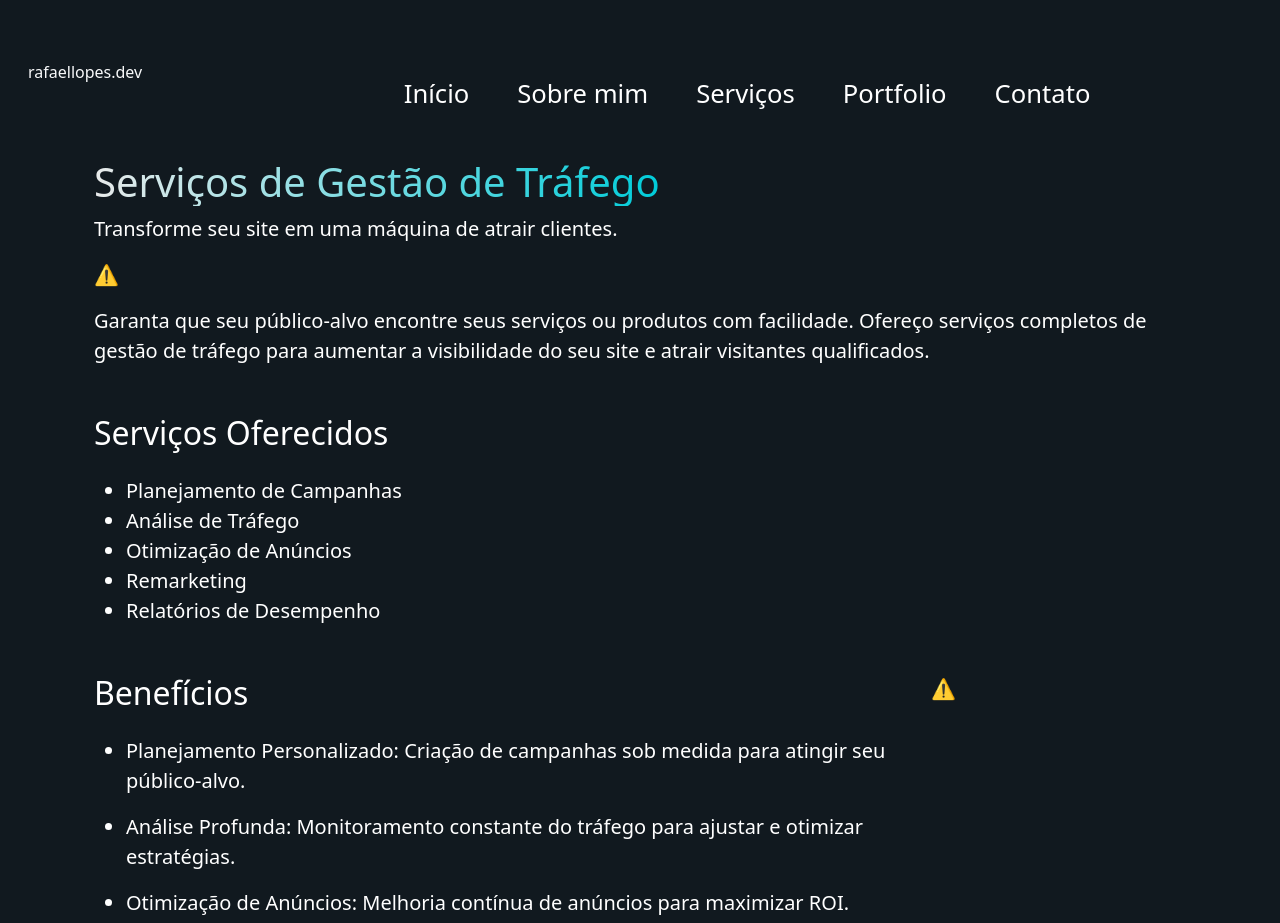
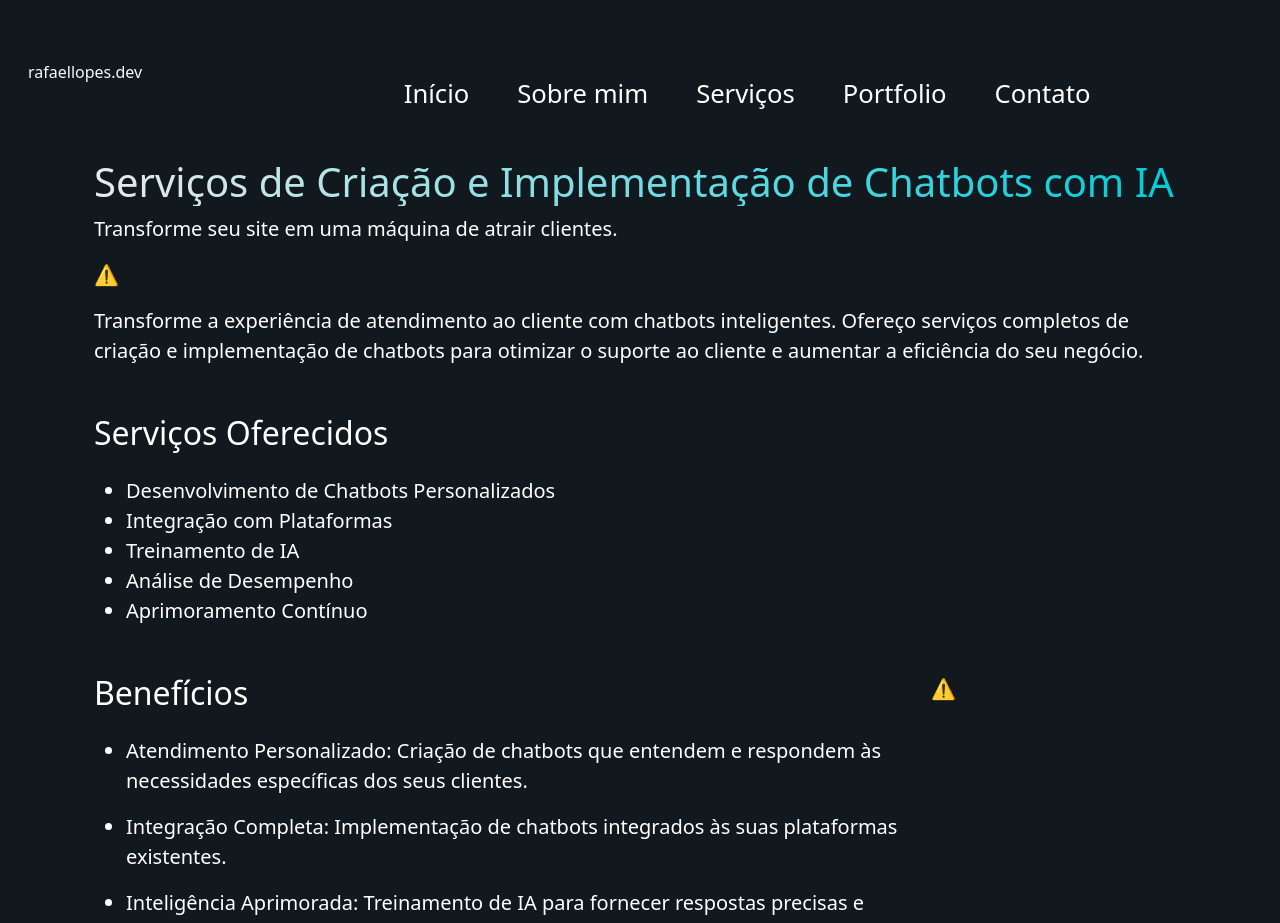
Before and after one commit to rafaeloliveiralopes/portfolio.v2, a Next.js app: page /traffic-management-page in a window 1280 px wide. Shown: the top 923 px of the page. Built offline with nearby package versions, Linux system fonts and the light colour scheme; no server answers.

Commit message:
feat(services): Change the traffic management services for the chat bot services.

```diff
--- a/src/pages/development-page/index.tsx
+++ b/src/pages/development-page/index.tsx
@@ -98,7 +98,7 @@ export default function DevelopmentPage() {
                 que entrarei em contato!
               </p>
               <Col>
-                <Button className="btn-custom">Solicitar Orçamento</Button>
+                <Button className="btn-custom"><a href="https://wa.me/556292136842" target="_blank" className="text-white">Solicitar Orçamento</a></Button>
               </Col>
             </Row>
           </Container>
--- a/src/pages/seo-page/index.tsx
+++ b/src/pages/seo-page/index.tsx
@@ -99,7 +99,7 @@ export default function SeoPage() {
                 formulário que entrarei em contato!
               </p>
               <Col>
-                <Button className="btn-custom">Solicitar Orçamento</Button>
+                <Button className="btn-custom"><a href="https://wa.me/556292136842" target="_blank" className="text-white">Solicitar Orçamento</a></Button>
               </Col>
             </Row>
           </Container>
--- a/src/pages/traffic-management-page/index.tsx
+++ b/src/pages/traffic-management-page/index.tsx
@@ -17,29 +17,30 @@ interface Service {
   benefits: string[];
 }
 
-const trafficManagementServices: Service = {
-  title: "Serviços de Gestão de Tráfego",
+const chatbotServices: Service = {
+  title: "Serviços de Criação e Implementação de Chatbots com IA",
   description:
-    "Garanta que seu público-alvo encontre seus serviços ou produtos com facilidade. Ofereço serviços completos de gestão de tráfego para aumentar a visibilidade do seu site e atrair visitantes qualificados.",
+    "Transforme a experiência de atendimento ao cliente com chatbots inteligentes. Ofereço serviços completos de criação e implementação de chatbots para otimizar o suporte ao cliente e aumentar a eficiência do seu negócio.",
   myServices: [
-    "Planejamento de Campanhas",
-    "Análise de Tráfego",
-    "Otimização de Anúncios",
-    "Remarketing",
-    "Relatórios de Desempenho",
+    "Desenvolvimento de Chatbots Personalizados",
+    "Integração com Plataformas",
+    "Treinamento de IA",
+    "Análise de Desempenho",
+    "Aprimoramento Contínuo",
   ],
-  image: "./traffic-management-expert.svg",
+  image: "./chatbot-expert.svg",
   benefits: [
-    "Planejamento Personalizado: Criação de campanhas sob medida para atingir seu público-alvo.",
-    "Análise Profunda: Monitoramento constante do tráfego para ajustar e otimizar estratégias.",
-    "Otimização de Anúncios: Melhoria contínua de anúncios para maximizar ROI.",
-    "Remarketing Eficaz: Estratégias de remarketing para reconquistar visitantes e aumentar conversões.",
-    "Relatórios Detalhados: Relatórios completos para acompanhar o desempenho e ajustar ações.",
+    "Atendimento Personalizado: Criação de chatbots que entendem e respondem às necessidades específicas dos seus clientes.",
+    "Integração Completa: Implementação de chatbots integrados às suas plataformas existentes.",
+    "Inteligência Aprimorada: Treinamento de IA para fornecer respostas precisas e relevantes.",
+    "Análise de Desempenho: Monitoramento contínuo para otimizar a performance do chatbot.",
+    "Aprimoramento Contínuo: Ajustes e melhorias constantes para garantir a melhor experiência ao usuário.",
   ],
 };
 
-export default function TrafficManagementPage() {
-  const service = trafficManagementServices;
+
+export default function chatbotServicesPage() {
+  const service = chatbotServices;
 
   return (
     <>
@@ -56,7 +57,7 @@ export default function TrafficManagementPage() {
                   <Player
                     autoplay
                     loop
-                    src="https://lottie.host/a7548fa9-aadd-435a-a08f-7f6589649b4a/J4azZihSZB.json"
+                    src="https://lottie.host/e9e78951-3828-4bb2-b45f-bdb6bce0e066/FSTg1cZrj0.json"
                     style={{ height: "300px", width: "300px" }}
                   />
                 </Col>
@@ -84,7 +85,7 @@ export default function TrafficManagementPage() {
                 <Player
                   autoplay
                   loop
-                  src="https://lottie.host/74df6118-0477-47f6-b35a-452be6c0c7d9/RoJM0VBXC2.json"
+                  src="https://lottie.host/35fa5e4f-56d0-4be5-baab-d176bf902572/8NjXQsSMV6.json"
                   style={{ height: "250px", width: "250px" }}
                 />
               </Col>
@@ -96,7 +97,7 @@ export default function TrafficManagementPage() {
                 formulário que entrarei em contato!
               </p>
               <Col>
-                <Button className="btn-custom">Solicitar Orçamento</Button>
+                <Button className="btn-custom"><a href="https://wa.me/556292136842" target="_blank" className="text-white">Solicitar Orçamento</a></Button>
               </Col>
             </Row>
           </Container>
```
